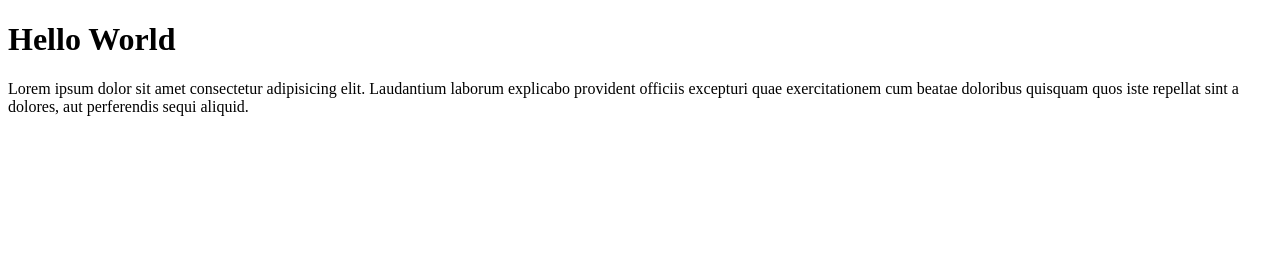
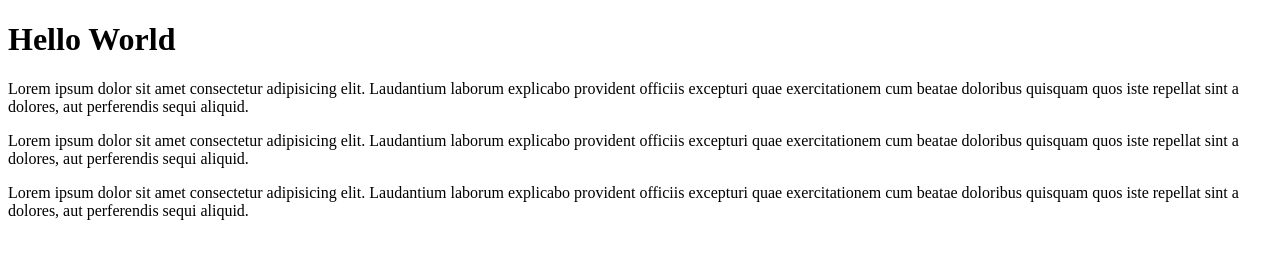
Before and after one commit to dhanysakti/wpu-git-test-2, a plain HTML site: page index.html in a window 1280 px wide. Drawn offline with Linux system fonts and the light colour scheme.

Commit message:
Tambah baris

```diff
--- a/index.html
+++ b/index.html
@@ -9,5 +9,7 @@
 <body>
     <h1>Hello World</h1>
     <p>Lorem ipsum dolor sit amet consectetur adipisicing elit. Laudantium laborum explicabo provident officiis excepturi quae exercitationem cum beatae doloribus quisquam quos iste repellat sint a dolores, aut perferendis sequi aliquid.</p>
+    <p>Lorem ipsum dolor sit amet consectetur adipisicing elit. Laudantium laborum explicabo provident officiis excepturi quae exercitationem cum beatae doloribus quisquam quos iste repellat sint a dolores, aut perferendis sequi aliquid.</p>
+    <p>Lorem ipsum dolor sit amet consectetur adipisicing elit. Laudantium laborum explicabo provident officiis excepturi quae exercitationem cum beatae doloribus quisquam quos iste repellat sint a dolores, aut perferendis sequi aliquid.</p>
 </body>
 </html>
```
